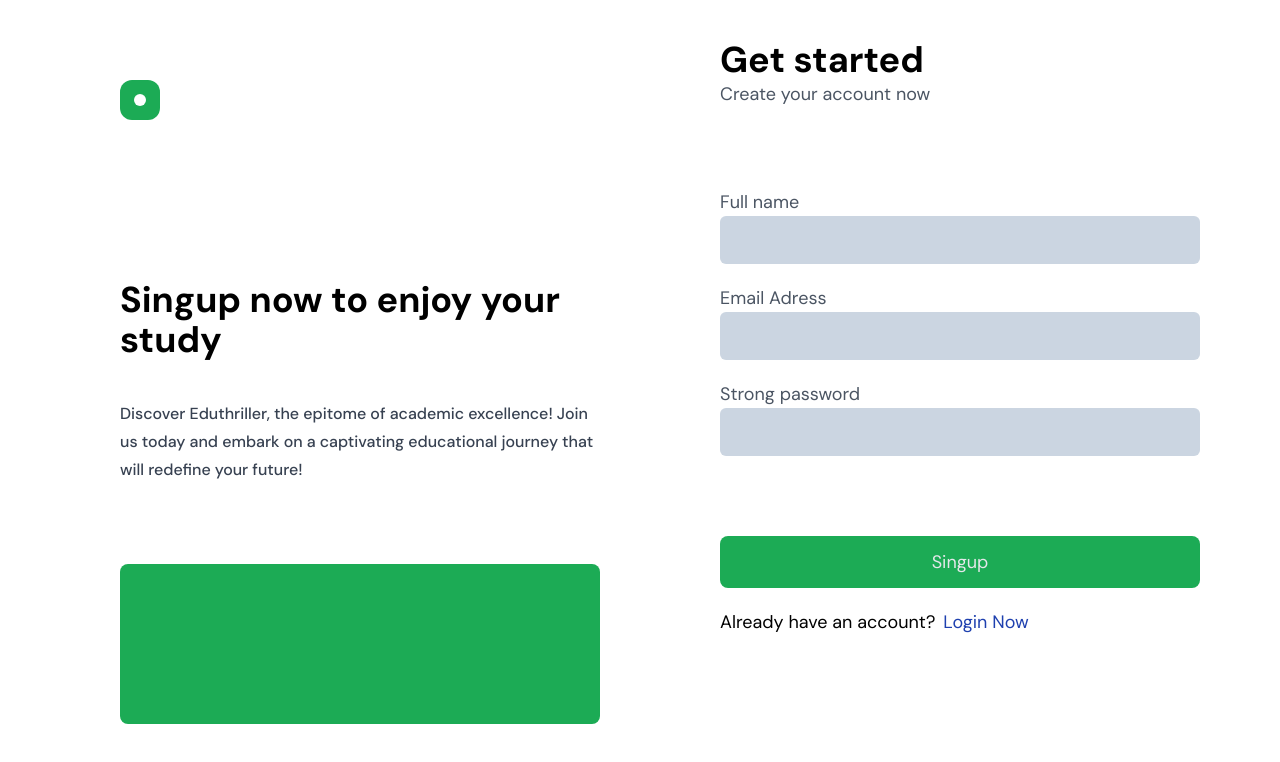
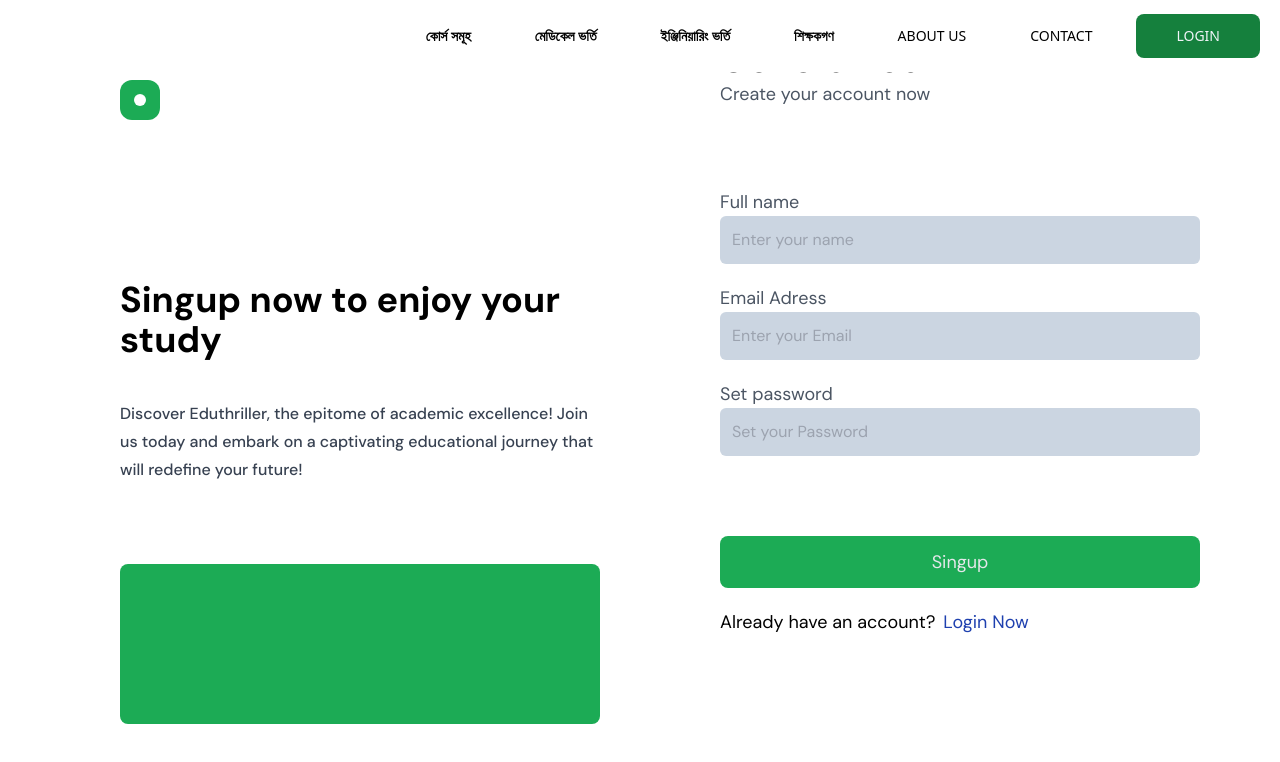
Before and after one commit to ImtiazNayeemShawon/eduthriller, a Next.js app: page /singup in a window 1280 px wide. Shown: the top 762 px of the page. Built offline with nearby package versions, Linux system fonts and the light colour scheme.

Commit message:
front page completed

```diff
--- /dev/null
+++ b/pages/Intro.js
@@ -0,0 +1,26 @@
+import Image from "next/image";
+import React from "react";
+import Img from "../public/p.webp";
+
+export default function Intro() {
+    return (
+        <React.Fragment>
+            <div className="grid grid-cols-2 bg-gray-800 rounded-lg mt-20 h-3/4		max-sm:grid-cols-1 max-sm:mt-10">
+                {/* intor section  */}
+                <div className="mx-10 max-sm:mx-4 mt-20">
+                    <h1 className="mt-20 text-5xl font-bold bangfont leading-relaxed	text-gray-200 max-sm:text-4xl">নিজের শেখা নিজেই গুছিয়ে নেয়ার যাত্রা শুরু হোক</h1>
+                    <br/>
+                    <p className="mainfont text-lg text-red-400 font-semibold  text-left	uppercase max-sm:text-sm max-sm:text-center">স্বপ্নের কলেজে সফল হোন, একটি চমৎকার Eduthriller সঙ্গে যেখানে আপনি নতুন ও স্বাদমত শিক্ষা অর্জন করবেন সম্পূর্ণ আনন্দের সাথে।</p><br/>
+                    <div className="flex justify-between mt-20 mb-20 max-sm:justify-around max-sm:mt-5">
+                    <button className=" rounded-lg uppercase font-bold text-gray-200 bg-red-500 w-60 max-sm:text-sm py-3 max-sm:w-40">Singup</button>
+
+                    <button className="  rounded-lg uppercase font-bold text-gray-200 bg-red-500  w-60 max-sm:text-sm max-sm:w-40">Watch now</button>
+                    </div>
+                </div>
+                <div>
+                    <Image src={Img}/>
+                </div>
+            </div>
+        </React.Fragment>
+    );
+}
--- /dev/null
+++ b/pages/Navbar.js
@@ -0,0 +1,68 @@
+import React from "react";
+import Link from "next/link";
+
+export default function Navbar() {
+  return (
+    <React.Fragment>
+      <div className="fixed">
+        <nav className="bg-white px-2 sm:px-4 py-2.5 fixed w-full z-20 top-0 left-0 border-0">
+          <div className="container flex  items-right justify-between mx-auto ">
+            <span className="">
+              {/* <Image className="w-12 rounded-lg" src={Logo} alt="logo" /> */}
+            </span>
+
+            <div
+              className="items-center justify-between hidden w-full md:flex md:w-auto md:order-1"
+              id="mobile-menu-2"
+            >
+              <ul className="flex flex-col p-1 font-bold mt-4 border border-gray-100 rounded-lg md:flex-row md:space-x-6 md:mt-0 md:text-sm md:font-medium md:border-0  uppercase text-sm">
+                <Link
+                  href="/courses"
+                  className=" text-gray hover:text-white hover:bg-green-700 font-bold rounded-lg text-sm px-5 py-3 text-center duration-300"
+                >
+                  কোর্স সমূহ
+                </Link>
+                <Link
+                  href="/medicaladmission"
+                  className=" text-gray hover:text-white hover:bg-green-700 font-bold rounded-lg text-sm px-5 py-3 text-center duration-300"
+                >
+                  মেডিকেল ভর্তি
+                </Link>
+                <Link
+                  href="/egineeringadmission"
+                  className=" text-gray hover:text-white hover:bg-green-700 font-bold rounded-lg text-sm px-5 py-3 text-center duration-300"
+                >
+                  ইঞ্জিনিয়ারিং ভর্তি
+                </Link>
+                <Link
+                  href="/teachers"
+                  className=" text-gray hover:text-white hover:bg-green-700 font-bold rounded-lg text-sm px-5 py-3 text-center duration-300"
+                >
+                  শিক্ষকগণ
+                </Link>
+                <Link
+                  href="/aboutus"
+                  className=" text-gray hover:text-white hover:bg-green-700 font-medium rounded-lg text-sm px-5 py-3 text-center duration-300"
+                >
+                  About us
+                </Link>
+                <Link
+                  href="/contactus"
+                  className=" text-gray hover:text-white hover:bg-green-700 font-medium rounded-lg text-sm px-5 py-3 text-center duration-300"
+                >
+                  Contact
+                </Link>
+                <Link
+                  href="/login"
+                  className=" text-slate-100 hover:text-white bg-green-700 font-medium rounded-lg text-sm px-10 py-3 text-center duration-300"
+                >
+                  Login
+                </Link>
+              </ul>
+            </div>
+          </div>
+        </nav>
+      </div>
+    </React.Fragment>
+  );
+}
--- a/pages/_app.js
+++ b/pages/_app.js
@@ -1,9 +1,11 @@
 import "@/styles/globals.css";
 import React from "react";
+import Navbar from "./Navbar";
 
 export default function App({ Component, pageProps }) {
   return (
     <React.Fragment>
+      <Navbar/>
       <div className="m-10 max-sm:m-2">
         <Component {...pageProps} />
       </div>
--- a/pages/index.js
+++ b/pages/index.js
@@ -1,12 +1,13 @@
 import Image from 'next/image'
 import { Inter } from 'next/font/google'
+import Intro from "./Intro";
 
 const inter = Inter({ subsets: ['latin'] })
 
 export default function Home() {
   return (
    <main>
-
+    <Intro/>
    </main>
   )
 }
--- /dev/null
+++ b/pages/login.js
@@ -0,0 +1,52 @@
+import React from "react";
+import { useState } from "react";
+
+export default function Login() {
+  const [Email, setEmail] = useState("");
+  const [Password, setPassword] = useState("");
+  // email handeling event
+  const EmailHandler = (event) => {
+    setEmail(event.target.value);
+  };
+  // password handleing event
+  const PasswordHandler = (event) => {
+    setPassword(event.target.value);
+  };
+
+  return (
+    <React.Fragment>
+      <div className="mt-40 grid place-content-around max-sm:mt-20">
+        <h1 className="text-3xl mainfont font-bold">Login</h1>
+        <p className="text-lg mainfont text-gray-600">
+          Don't have an account?
+          <a href="singup" className="text-blue-800 ml-2">
+            Register
+          </a>
+        </p>
+
+        <div className="mt-10">
+          <p className="mt-5 text-lg text-gray-600 mainfont">Email Adress</p>
+          <input
+            className="bg-slate-300 w-full p-3 rounded-md outline-1"
+            placeholder="Enter your Email"
+            onChange={EmailHandler}
+            value={Email}
+          />
+          <p className="mt-5 text-lg text-gray-600  mainfont">Set password </p>
+          <input
+            type="password"
+            className="bg-slate-300 w-full p-3 rounded-md outline-1"
+            placeholder="Enter your Password "
+            onChange={PasswordHandler}
+            value={Password}
+          />{" "}
+          <br />
+          <button className="text-lg text-gray-200 mainbg p-3 rounded-lg w-full mt-20 ">
+            Login
+          </button>
+          <br />
+        </div>
+      </div>
+    </React.Fragment>
+  );
+}
--- a/pages/singup.js
+++ b/pages/singup.js
@@ -1,6 +1,26 @@
 import React from "react";
+import { useState } from "react";
 
 export default function Singup() {
+  // set state for form handleing
+  const [Name, setName] = useState("");
+  const [Email, setEmail] = useState("");
+  const [Password, setPassword] = useState("");
+
+  // functions for handling form data
+
+  // name handeling event
+  const NameHandler = (event) => {
+    setName(event.target.value);
+  };
+  // email handeling event
+  const EmailHandler = (event) => {
+    setEmail(event.target.value);
+  };
+  // password handleing event
+  const PasswordHandler = (event) => {
+    setPassword(event.target.value);
+  };
   return (
     <React.Fragment>
       {/* singup form  */}
@@ -27,23 +47,47 @@ export default function Singup() {
 
         {/* form side */}
         <div className="ml-20 max-sm:m-4">
-         {/* dot */}
-         <div className="mainbg h-10 w-10 rounded-xl  flex  md:hidden">
+          {/* dot */}
+          <div className="mainbg h-10 w-10 rounded-xl  flex  md:hidden">
             <div className="h-3 bg-white w-3 m-auto rounded-2xl "></div>
           </div>
           <h1 className="text-left text-black text-4xl font-semibold">
             Get started
           </h1>
           <p className="text-gray-600 text-lg">Create your account now </p>
-
           <p className="mt-20 text-lg text-gray-600">Full name</p>
-          <input className="bg-slate-300 w-full p-3 rounded-md outline-1" />
+          <input
+            className="bg-slate-300 w-full p-3 rounded-md outline-1"
+            placeholder="Enter your name"
+            onChange={NameHandler}
+            value={Name}
+          />
           <p className="mt-5 text-lg text-gray-600">Email Adress</p>
-          <input className="bg-slate-300 w-full p-3 rounded-md outline-1" />
-          <p className="mt-5 text-lg text-gray-600">Strong password </p>
-          <input type="password" className="bg-slate-300 w-full p-3 rounded-md outline-1" /> <br/>
-          <button className="text-lg text-gray-200 mainbg p-3 rounded-lg w-full mt-20 ">Singup</button><br/>
-          <p className="mt-5 text-lg">Already have an account?<a href="Login " className="text-blue-800 ml-2">Login Now</a></p>
+          <input
+            className="bg-slate-300 w-full p-3 rounded-md outline-1"
+            placeholder="Enter your Email"
+            onChange={EmailHandler}
+            value={Email}
+          />
+          <p className="mt-5 text-lg text-gray-600">Set password </p>
+          <input
+            type="password"
+            className="bg-slate-300 w-full p-3 rounded-md outline-1"
+            placeholder="Set your Password "
+            onChange={PasswordHandler}
+            value={Password}
+          />{" "}
+          <br />
+          <button className="text-lg text-gray-200 mainbg p-3 rounded-lg w-full mt-20 ">
+            Singup
+          </button>
+          <br />
+          <p className="mt-5 text-lg">
+            Already have an account?
+            <a href="login" className="text-blue-800 ml-2">
+              Login Now
+            </a>
+          </p>
         </div>
       </div>
     </React.Fragment>
--- a/styles/globals.css
+++ b/styles/globals.css
@@ -1,4 +1,5 @@
 @import url('https://fonts.googleapis.com/css2?family=DM+Sans:wght@400;500;700&display=swap');
+@import url('https://fonts.googleapis.com/css2?family=Roboto+Condensed&display=swap');
 
 @tailwind base;
 @tailwind components;
@@ -12,3 +13,6 @@
 .mainbg{
     background-color: #1CAB55;
 }
+.bangfont{
+  font-family: 'Roboto Condensed', sans-serif;
+}
```
Also changed, not shown: public/p.webp (added).
